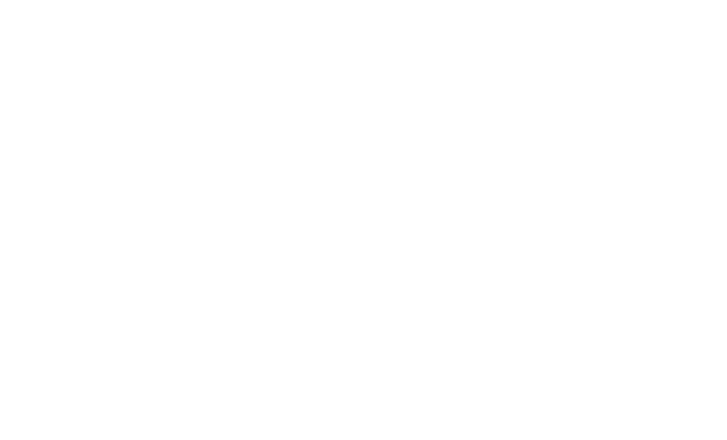
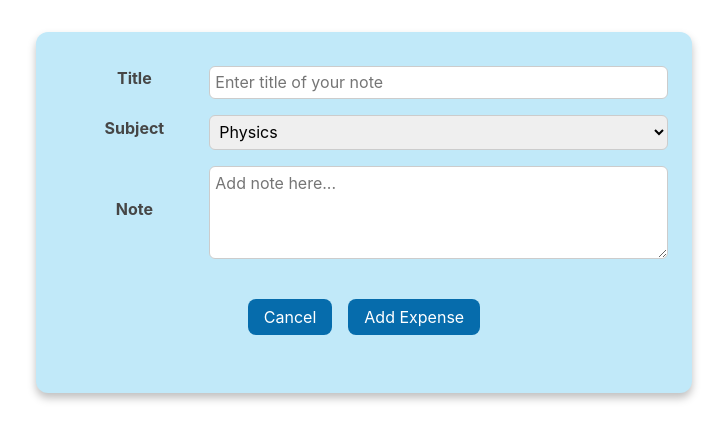
Before and after one commit to Mamuni98/Note-assignment, a React (Create React App) app: page / in a window 1280 px wide. Shown: the top 440 px of the page, without its empty margins (276-1003 px from the left). Built offline with nearby package versions, Linux system fonts and the light colour scheme.

Commit message:
AddNoteForm

```diff
--- a/src/App.js
+++ b/src/App.js
@@ -1,9 +1,9 @@
-
 import './App.css';
-
+import AddNote from './components/AddNote/AddNote';
 function App() {
   return (
     <div className="App">
+      <AddNote/>
     </div>
   );
 }
--- /dev/null
+++ b/src/components/AddNote/AddNote.js
@@ -0,0 +1,13 @@
+import classes from "./AddNote.module.css";
+import NoteForm from "./NoteForm";
+import Card from "../Card/Card";
+const AddNote = () => {
+  return (
+    <Card className={classes.addnote}>
+      {/* <button>Add Note</button> */}
+      <NoteForm/>
+    </Card>
+  );
+};
+
+export default AddNote;
--- /dev/null
+++ b/src/components/AddNote/AddNote.module.css
@@ -0,0 +1,29 @@
+.addnote {
+  padding: 1rem;
+  margin: 2rem auto;
+  width: 100%;
+  max-width: 40rem;
+  text-align: center;
+}
+
+.addnote button {
+  font: inherit;
+  cursor: pointer;
+  padding: 1rem 2rem;
+  border: rgb(6, 108, 172);
+  background-color: rgb(6, 108, 172);
+  color: white;
+  border-radius: 12px;
+  margin: 1rem;
+}
+.addnote button:hover,
+.addnote button:active {
+  border: rgb(4, 78, 123);
+  background-color: rgb(4, 78, 123);
+}
+
+@media (min-width: 768px) {
+    .addnote {
+      align-items: center;
+    }
+  }
--- /dev/null
+++ b/src/components/AddNote/NoteForm.js
@@ -0,0 +1,37 @@
+import classes from "./NoteForm.module.css";
+
+const NoteForm = () => {
+  return (
+    <>
+      <form>
+        <div className={classes.form}>
+          <div className={classes.control}>
+            <label>Title</label>
+            <input type="text" placeholder="Enter title of your note"/>
+          </div>
+          <div className={classes.control}>
+            <label>Subject</label>
+            <select>
+              <option value="Physics">Physics</option>
+              <option value="Chemistry">Chemistry</option>
+              <option value="Mathematics">Mathematics</option>
+              <option value="English">English</option>
+              <option value="Biology">Biology</option>
+            </select>
+          </div>
+          <div className={classes.control}>
+            <label>Note</label>
+            <textarea rows="4" cols="50" placeholder="Add note here..."></textarea>
+          </div>
+
+          <div className={classes.actions}>
+            <button type="button">Cancel</button>
+            <button type="submit">Add Expense</button>
+          </div>
+        </div>
+      </form>
+    </>
+  );
+};
+
+export default NoteForm;
--- /dev/null
+++ b/src/components/AddNote/NoteForm.module.css
@@ -0,0 +1,76 @@
+.form {
+  margin: 0.1rem auto;
+  width: 50rem;
+  max-width: 95%;
+  text-align: center;
+  padding: 0.5rem;
+}
+
+.control {
+  margin: 1rem 0;
+  display: flex;
+  align-items: stretch;
+  flex-direction: column;
+}
+
+.control label,
+.control input,
+.control select,
+.control textarea {
+  display: block;
+}
+
+.control label {
+  font-weight: bold;
+  flex: 1;
+  color: #464646;
+  margin-bottom: 0.5rem;
+}
+
+.control input,
+.control select,
+.control textarea {
+  flex: 3;
+  font: inherit;
+  padding: 0.35rem 0.35rem;
+  border-radius: 6px;
+  border: 1px solid #ccc;
+}
+
+.control input:focus,
+.control select:focus,
+.control textarea:focus {
+  outline: none;
+  border-color: rgb(254, 182, 194);
+  background: rgb(252, 226, 230)
+}
+
+.actions {
+  text-align: center;
+  margin: 2rem;
+}
+.actions button {
+  border: rgb(6, 108, 172);
+  background-color: rgb(6, 108, 172);
+  color: white;
+  font: inherit;
+  cursor: pointer;
+  padding: 0.5rem 1rem;
+  border-radius: 8px;
+  margin: 0.5rem;
+}
+.action button:hover,
+.action button:active {
+  border: rgb(4, 78, 123);
+  background-color: rgb(4, 78, 123);
+}
+
+@media (min-width: 768px) {
+  .control {
+    align-items: center;
+    flex-direction: row;
+  }
+  .actions {
+    align-items: center;
+  }
+}
--- /dev/null
+++ b/src/components/Card/Card.js
@@ -0,0 +1,9 @@
+import React from 'react';
+
+import classes from './Card.module.css';
+
+const Card = (props) => {
+  return <div className={`${classes.card} ${props.className}`}>{props.children}</div>;
+};
+
+export default Card;
--- /dev/null
+++ b/src/components/Card/Card.module.css
@@ -0,0 +1,6 @@
+.card{
+    border-radius: 12px;
+    box-shadow: 0 5px 8px rgba(0, 0, 0, 0.25);
+    padding: 0.5rem;
+    background-color: rgb(193, 233, 249);
+}
```
